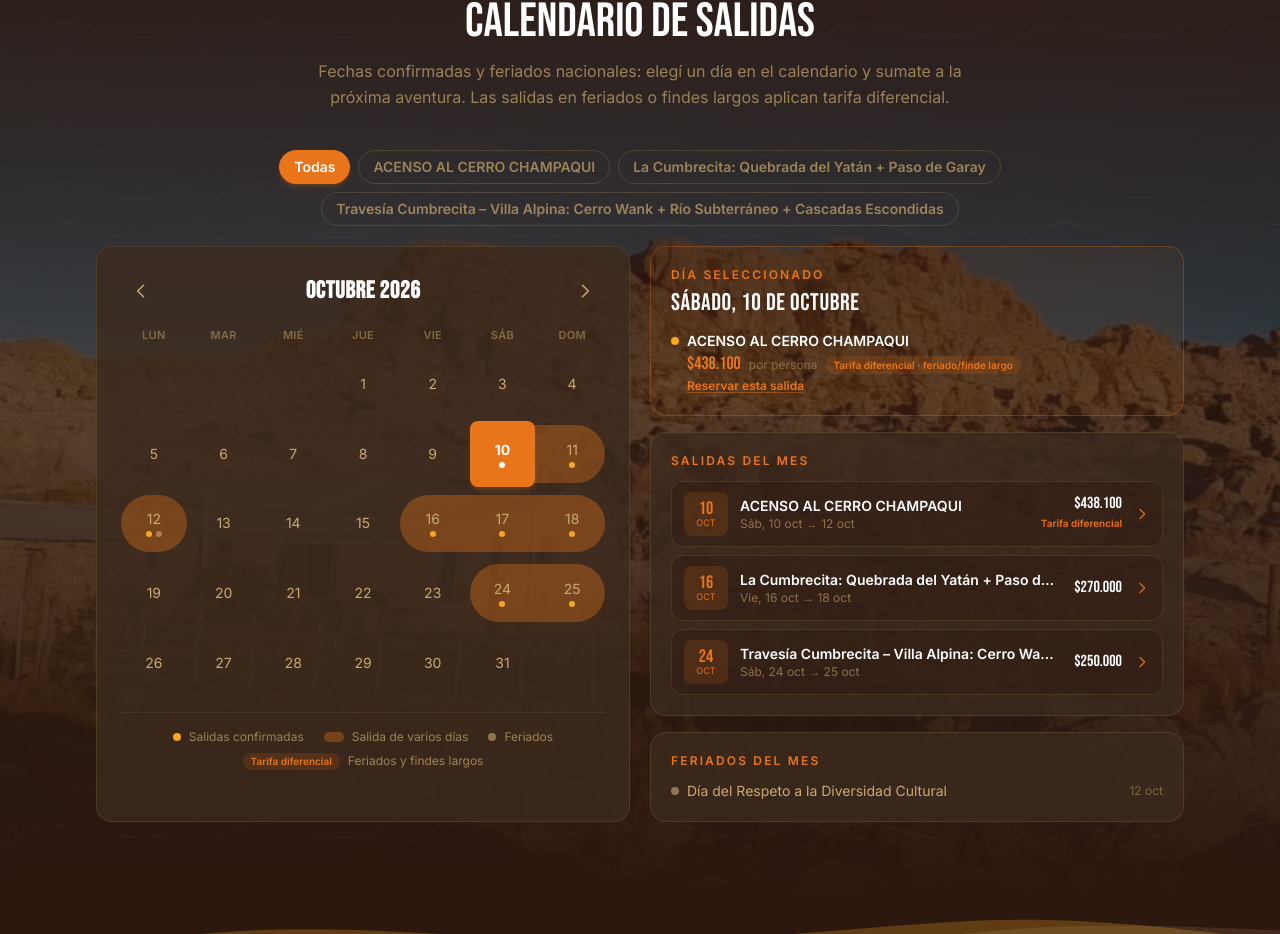
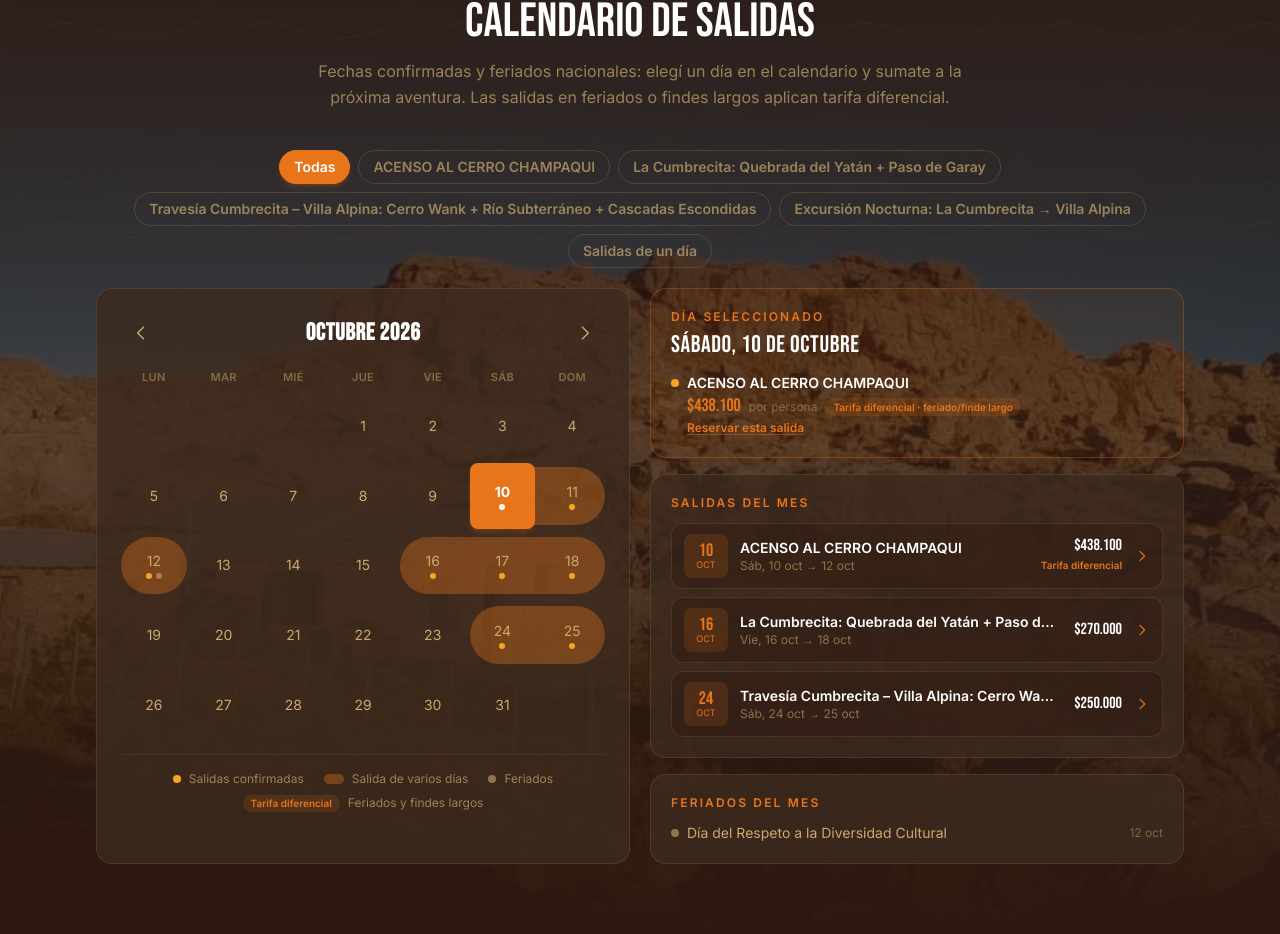
Before and after one commit to Alexis-Re/TrekkingCumbrecita, a Vue app: page / in a window 1280 px wide. Shown: the part 2163-3097 px from the top of the page. Built offline with nearby package versions, Linux system fonts and the light colour scheme.

Commit message:
feat: group day-trip dates in calendar

```diff
--- a/scripts/validate-tours.mjs
+++ b/scripts/validate-tours.mjs
@@ -1,5 +1,6 @@
 // Validación de congruencia de tours: node scripts/validate-tours.mjs
 import { tours } from '../src/data/tours.js'
+import { salidas, TIPO_SALIDA_DIA } from '../src/data/calendario.js'
 import { existsSync } from 'node:fs'
 import { resolve, dirname } from 'node:path'
 import { fileURLToPath } from 'node:url'
@@ -73,7 +74,50 @@ for (const t of tours) {
   if ('cupoMax' in t && (typeof t.cupoMax !== 'number' || t.cupoMax < 1)) errores.push(`${id}: cupoMax debe ser número positivo`)
 }
 
-console.log(`Tours: ${tours.length} | disponibles: ${tours.filter((t) => t.disponible).length}`)
+const slugsValidos = new Set(slugs)
+const salidasUnicas = new Set()
+
+function fechaISOValida(fecha) {
+  if (typeof fecha !== 'string' || !/^\d{4}-\d{2}-\d{2}$/.test(fecha)) return false
+  const [anio, mes, dia] = fecha.split('-').map(Number)
+  return new Date(Date.UTC(anio, mes - 1, dia)).toISOString().slice(0, 10) === fecha
+}
+
+for (const salida of salidas) {
+  if (!salida || typeof salida !== 'object') {
+    errores.push('calendario: cada salida debe ser un objeto')
+    continue
+  }
+
+  const fechaValida = fechaISOValida(salida.fecha)
+  if (!fechaValida) errores.push(`calendario: fecha inválida: "${salida.fecha}"`)
+
+  if (salida.tipo != null && salida.tipo !== TIPO_SALIDA_DIA) {
+    errores.push(`calendario ${salida.fecha}: tipo de salida desconocido: "${salida.tipo}"`)
+  }
+
+  if (salida.tipo === TIPO_SALIDA_DIA) {
+    if (salida.slug != null) errores.push(`calendario ${salida.fecha}: salida genérica no debe tener slug de tour`)
+    if (salida.fin != null) errores.push(`calendario ${salida.fecha}: salida de un día no debe tener fecha "fin"`)
+  } else if (!slugsValidos.has(salida.slug)) {
+    errores.push(`calendario ${salida.fecha}: tour inexistente para slug "${salida.slug}"`)
+  }
+
+  if (salida.fin != null) {
+    if (!fechaISOValida(salida.fin)) {
+      errores.push(`calendario ${salida.fecha}: fecha fin inválida: "${salida.fin}"`)
+    } else if (fechaValida && salida.fin < salida.fecha) {
+      errores.push(`calendario ${salida.fecha}: fecha fin anterior a la fecha de inicio`)
+    }
+  }
+
+  const tipoOslug = salida.tipo === TIPO_SALIDA_DIA ? TIPO_SALIDA_DIA : salida.slug
+  const claveUnica = `${salida.fecha}:${tipoOslug}`
+  if (salidasUnicas.has(claveUnica)) errores.push(`calendario ${salida.fecha}: salida duplicada (${tipoOslug})`)
+  salidasUnicas.add(claveUnica)
+}
+
+console.log(`Tours: ${tours.length} | disponibles: ${tours.filter((t) => t.disponible).length} | salidas de calendario: ${salidas.length}`)
 if (advertencias.length) console.log('\nAdvertencias:\n  ' + advertencias.join('\n  '))
 if (errores.length) {
   console.error('\nErrores:\n  ' + errores.join('\n  '))
--- a/src/data/calendario.js
+++ b/src/data/calendario.js
@@ -1,16 +1,19 @@
 import { feriadosDe } from './feriados.js'
+
+export const TIPO_SALIDA_DIA = 'salida-dia'
 
 // Salidas organizadas — única fuente de fechas para la sección Calendario.
 //
 // Formato de cada entrada:
-//   { fecha: 'YYYY-MM-DD', fin?: 'YYYY-MM-DD', slug: '<slug existente en tours.js>', nota?: String }
+//   Tour: { fecha: 'YYYY-MM-DD', fin?: 'YYYY-MM-DD', slug: '<slug existente en tours.js>' }
+//   Salida genérica de un día: { fecha: 'YYYY-MM-DD', tipo: TIPO_SALIDA_DIA }
 //
 // `fin` (opcional) = último día de una salida multiday. Si existe, la grilla marca
 // todos los días del rango y el panel del día muestra la salida en cualquiera de
 // ellos. Sin `fin` se marca solo el día de inicio.
 //
-// El nombre, imagen y precio se resuelven desde `src/data/tours.js` por `slug`,
-// así no se duplica información entre archivos.
+// El nombre, imagen y precio de los tours se resuelven desde `src/data/tours.js`.
+// Las salidas genéricas no tienen recorrido ni precio asignado: se consultan por WhatsApp.
 //
 // ⚠️ Cargar solo fechas REALES confirmadas. Los meses sin salidas quedan vacíos
 // a propósito: la sección muestra "Todavía no hay salidas cargadas para este mes".
@@ -20,13 +23,34 @@ export const salidas = [
   { fecha: '2026-10-10', fin: '2026-10-12', slug: 'champaqui' },
   { fecha: '2026-10-16', fin: '2026-10-18', slug: 'cumbrecita-quebrada-yatan-paso-garay' },
   { fecha: '2026-10-24', fin: '2026-10-25', slug: 'travesia-cumbrecita-villa-alpina' },
+
+  // Noviembre 2026 — feriado por el Día de la Soberanía Nacional: lunes 23/11
+  // Salidas genéricas de un día: recorrido y precio a consultar.
+  { fecha: '2026-11-02', tipo: TIPO_SALIDA_DIA },
+  { fecha: '2026-11-04', tipo: TIPO_SALIDA_DIA },
+  { fecha: '2026-11-06', fin: '2026-11-08', slug: 'champaqui' },
+  { fecha: '2026-11-09', tipo: TIPO_SALIDA_DIA },
+  { fecha: '2026-11-11', tipo: TIPO_SALIDA_DIA },
+  { fecha: '2026-11-13', fin: '2026-11-15', slug: 'champaqui' },
+  { fecha: '2026-11-16', tipo: TIPO_SALIDA_DIA },
+  { fecha: '2026-11-18', tipo: TIPO_SALIDA_DIA },
+  { fecha: '2026-11-20', tipo: TIPO_SALIDA_DIA },
+  { fecha: '2026-11-22', fin: '2026-11-23', slug: 'excursion-nocturna-cumbrecita-villa-alpina' },
+  { fecha: '2026-11-25', tipo: TIPO_SALIDA_DIA },
+  { fecha: '2026-11-27', tipo: TIPO_SALIDA_DIA },
 ]
 
 // Salidas de un mes ('YYYY-MM'), ordenadas por fecha.
-// `slug` opcional: filtra las salidas de un tour específico (null = todas).
-export function salidasDelMes(month, slug = null) {
+// `filtro` puede ser el slug de un tour, { tipo: 'salida-dia' } o null (todas).
+function coincideFiltro(salida, filtro) {
+  if (!filtro) return true
+  if (typeof filtro === 'string') return salida.slug === filtro
+  return salida.tipo === filtro.tipo
+}
+
+export function salidasDelMes(month, filtro = null) {
   return salidas
-    .filter((salida) => salida.fecha.startsWith(month) && (!slug || salida.slug === slug))
+    .filter((salida) => salida.fecha.startsWith(month) && coincideFiltro(salida, filtro))
     .sort((a, b) => a.fecha.localeCompare(b.fecha))
 }
 
@@ -58,10 +82,10 @@ function diasDeSalida(salida) {
 // pinte la banda que conecta las celdas.
 // `month` tiene formato 'YYYY-MM'. Si un día tiene dos feriados (fechas solapadas)
 // los nombres se unen con ' · '.
-// `slug` opcional: marca solo las salidas de un tour específico (usado por el
-// TourModal para mostrar únicamente las fechas de ese tour). Los feriados
-// nunca se filtran.
-export function marksDelMes(month, slug = null) {
+// `filtro` opcional: slug de un tour o { tipo: 'salida-dia' }. También acepta
+// null para todas las salidas. (TourModal sigue pasando el slug del tour.)
+// Los feriados nunca se filtran.
+export function marksDelMes(month, filtro = null) {
   const [anio, mes] = month.split('-').map(Number)
   const prefijo = `${anio}-${String(mes).padStart(2, '0')}`
   const marks = {}
@@ -73,7 +97,7 @@ export function marksDelMes(month, slug = null) {
   }
 
   for (const salida of salidas) {
-    if (slug && salida.slug !== slug) continue
+    if (!coincideFiltro(salida, filtro)) continue
     const multiday = Boolean(salida.fin && salida.fin > salida.fecha)
     // Marca todos los días del rango (multiday con `fin`), solo si caen en el mes.
     for (const dia of diasDeSalida(salida)) {
--- a/src/data/tours.js
+++ b/src/data/tours.js
@@ -571,7 +571,7 @@ export const tours = [
   },
   {
     nombre: 'Los Dos Gigantes: Cerro Champaquí + Cerro La Totora',
-    duracion: '2 días / 1 noche',
+    duracion: '3 días / 2 noches',
     dificultad: 'Media',
     terreno: 'Media',
     distancia: 'Alta',
--- a/src/sections/Calendario.vue
+++ b/src/sections/Calendario.vue
@@ -1,11 +1,12 @@
 <script setup>
 import { ref, computed, onMounted, onUnmounted } from 'vue'
 import CalendarGrid from '../components/CalendarGrid.vue'
-import { salidas, salidasDelMes, marksDelMes } from '../data/calendario.js'
+import { salidas, salidasDelMes, marksDelMes, TIPO_SALIDA_DIA } from '../data/calendario.js'
 import { feriadosDe } from '../data/feriados.js'
 import { tours } from '../data/tours.js'
 import { formatPrecio, ETIQUETA_TARIFA_DIFERENCIAL } from '../utils/format.js'
 import { evaluarRecargo, precioConRecargo } from '../utils/recargo.js'
+import { crearConsultaSalidaDia } from '../utils/whatsapp.js'
 import { useTourModal } from '../composables/useTourModal.js'
 
 const { abrirTour } = useTourModal()
@@ -40,31 +41,45 @@ const mes = ref(fechaInicial.slice(0, 7))
 const fechaSeleccionada = ref(fechaInicial)
 
 const tourPorSlug = new Map(tours.map((tour) => [tour.slug, tour]))
+const FILTRO_SALIDA_DIA = Object.freeze({ tipo: TIPO_SALIDA_DIA })
+const haySalidasDeUnDia = salidas.some((salida) => salida.tipo === TIPO_SALIDA_DIA)
 
 // Chips de filtro por tour: derivados de los slugs que tienen salidas cargadas
-// (sin duplicar datos). null = "Todas".
-const filtroSlug = ref(null)
-const toursConSalidas = [...new Set(salidas.map((salida) => salida.slug))].map((slug) => ({
+// (sin duplicar datos). También se ofrece el filtro de salidas genéricas de un día.
+// null = "Todas".
+const filtro = ref(null)
+const toursConSalidas = [...new Set(salidas.filter((salida) => salida.slug).map((salida) => salida.slug))].map((slug) => ({
   slug,
   nombre: tourPorSlug.get(slug)?.nombre ?? slug,
 }))
 
 // ¿La salida pasa por el filtro activo?
-const pasaFiltro = (salida) => !filtroSlug.value || salida.slug === filtroSlug.value
+const pasaFiltro = (salida) => {
+  if (!filtro.value) return true
+  if (filtro.value === FILTRO_SALIDA_DIA) return salida.tipo === TIPO_SALIDA_DIA
+  return salida.slug === filtro.value
+}
 
 // Tour activo en el filtro (null = Todas), para textos de estado vacío.
 const tourFiltrado = computed(() =>
-  filtroSlug.value ? tourPorSlug.get(filtroSlug.value) ?? null : null,
+  typeof filtro.value === 'string' ? tourPorSlug.get(filtro.value) ?? null : null,
 )
+const filtroSalidaDiaActivo = computed(() => filtro.value === FILTRO_SALIDA_DIA)
 
 // Marcas del mes, acotadas al tour filtrado (los feriados no se filtran).
-const marks = computed(() => marksDelMes(mes.value, filtroSlug.value))
+const marks = computed(() => marksDelMes(mes.value, filtro.value))
 
 // Agrega tour + evaluación del recargo (+18,4% en feriados / findes largos)
 // calculado sobre el rango completo de la salida (fecha → fin).
 const enriquecer = (salida) => {
   const tour = tourPorSlug.get(salida.slug)
-  return { ...salida, tour, recargo: evaluarRecargo(salida.fecha, salida.fin) }
+  const esSalidaDia = salida.tipo === TIPO_SALIDA_DIA
+  return {
+    ...salida,
+    tour,
+    esSalidaDia,
+    recargo: esSalidaDia ? { aplica: false, motivos: [] } : evaluarRecargo(salida.fecha, salida.fin),
+  }
 }
 
 // Precio a mostrar: final con recargo cuando aplica, si no el base.
@@ -74,7 +89,20 @@ function precioDe(salida) {
   return salida.recargo.aplica ? precioConRecargo(base) : base
 }
 
-const salidasMes = computed(() => salidasDelMes(mes.value, filtroSlug.value).map(enriquecer))
+const salidasMes = computed(() => salidasDelMes(mes.value, filtro.value).map(enriquecer))
+const salidasConfirmadasMes = computed(() => salidasMes.value.filter((salida) => !salida.esSalidaDia))
+const salidasDiaMes = computed(() => salidasMes.value.filter((salida) => salida.esSalidaDia))
+const salidasDiaAgrupadas = computed(() => {
+  const grupos = new Map()
+
+  for (const salida of salidasDiaMes.value) {
+    const dia = diaSemanaCorto(salida.fecha)
+    if (!grupos.has(dia)) grupos.set(dia, [])
+    grupos.get(dia).push(salida)
+  }
+
+  return [...grupos].map(([dia, fechas]) => ({ dia, fechas }))
+})
 
 const feriadosMes = computed(() => {
   const anio = Number(mes.value.slice(0, 4))
@@ -165,20 +193,20 @@ onUnmounted(() => observer?.disconnect())
         </p>
       </div>
 
-      <!-- Filtro por tour: solo se marcan/listan las salidas del tour elegido -->
+      <!-- Filtro por tour o tipo de salida -->
       <div
         class="mb-5 flex flex-wrap items-center justify-center gap-2"
         role="group"
-        aria-label="Filtrar salidas por tour"
+        aria-label="Filtrar salidas"
       >
         <button
           type="button"
           class="rounded-full border px-3.5 py-1.5 text-xs font-sans font-semibold transition-all duration-300 focus-visible:outline focus-visible:outline-2 focus-visible:outline-offset-2 focus-visible:outline-brand-orange md:text-sm"
-          :class="filtroSlug === null
+          :class="filtro === null
             ? 'border-brand-orange bg-brand-orange text-brand-white shadow-md shadow-brand-orange/20'
             : 'border-brand-cream/20 text-brand-cream/70 hover:border-brand-orange/50 hover:text-brand-white'"
-          :aria-pressed="filtroSlug === null"
-          @click="filtroSlug = null"
+          :aria-pressed="filtro === null"
+          @click="filtro = null"
         >
           Todas
         </button>
@@ -187,13 +215,25 @@ onUnmounted(() => observer?.disconnect())
           :key="tour.slug"
           type="button"
           class="rounded-full border px-3.5 py-1.5 text-xs font-sans font-semibold transition-all duration-300 focus-visible:outline focus-visible:outline-2 focus-visible:outline-offset-2 focus-visible:outline-brand-orange md:text-sm"
-          :class="filtroSlug === tour.slug
+          :class="filtro === tour.slug
             ? 'border-brand-orange bg-brand-orange text-brand-white shadow-md shadow-brand-orange/20'
             : 'border-brand-cream/20 text-brand-cream/70 hover:border-brand-orange/50 hover:text-brand-white'"
-          :aria-pressed="filtroSlug === tour.slug"
-          @click="filtroSlug = tour.slug"
+          :aria-pressed="filtro === tour.slug"
+          @click="filtro = tour.slug"
         >
           {{ tour.nombre }}
+        </button>
+        <button
+          v-if="haySalidasDeUnDia"
+          type="button"
+          class="rounded-full border px-3.5 py-1.5 text-xs font-sans font-semibold transition-all duration-300 focus-visible:outline focus-visible:outline-2 focus-visible:outline-offset-2 focus-visible:outline-brand-orange md:text-sm"
+          :class="filtroSalidaDiaActivo
+            ? 'border-brand-orange bg-brand-orange text-brand-white shadow-md shadow-brand-orange/20'
+            : 'border-brand-cream/20 text-brand-cream/70 hover:border-brand-orange/50 hover:text-brand-white'"
+          :aria-pressed="filtroSalidaDiaActivo"
+          @click="filtro = FILTRO_SALIDA_DIA"
+        >
+          Salidas de un día
         </button>
       </div>
 
@@ -250,13 +290,16 @@ onUnmounted(() => observer?.disconnect())
             <ul v-if="salidasDelDia.length" class="space-y-2">
               <li
                 v-for="salida in salidasDelDia"
-                :key="`${salida.fecha}-${salida.slug}`"
+                :key="`${salida.fecha}-${salida.slug ?? salida.tipo}`"
                 class="flex items-start gap-2 text-sm text-brand-white"
               >
                 <span class="mt-1.5 h-2 w-2 shrink-0 rounded-full bg-brand-gold" aria-hidden="true"></span>
                 <span class="min-w-0 flex-1">
-                  <span class="block font-semibold">{{ salida.tour?.nombre ?? salida.slug }}</span>
-                  <span class="mt-1 flex flex-wrap items-baseline gap-x-2 gap-y-1">
+                  <span class="block font-semibold">{{ salida.esSalidaDia ? 'Salida de un día' : salida.tour?.nombre ?? salida.slug }}</span>
+                  <span v-if="salida.esSalidaDia" class="mt-1 block text-xs text-brand-cream/60">
+                    Recorrido y precio a consultar
+                  </span>
+                  <span v-else class="mt-1 flex flex-wrap items-baseline gap-x-2 gap-y-1">
                     <span class="font-heading text-lg leading-none text-brand-orange">
                       {{ formatPrecio(precioDe(salida)) || 'Consultar precio' }}
                     </span>
@@ -268,7 +311,17 @@ onUnmounted(() => observer?.disconnect())
                       {{ ETIQUETA_TARIFA_DIFERENCIAL }} · feriado/finde largo
                     </span>
                   </span>
+                  <a
+                    v-if="salida.esSalidaDia"
+                    :href="crearConsultaSalidaDia(salida.fecha)"
+                    target="_blank"
+                    rel="noopener noreferrer"
+                    class="mt-1 inline-block font-sans text-xs font-semibold text-brand-orange underline decoration-brand-orange/40 underline-offset-2 transition-colors hover:text-brand-gold focus-visible:outline focus-visible:outline-2 focus-visible:outline-offset-2 focus-visible:outline-brand-orange"
+                  >
+                    Consultar salida
+                  </a>
                   <button
+                    v-else
                     type="button"
                     class="mt-1 font-sans text-xs font-semibold text-brand-orange underline decoration-brand-orange/40 underline-offset-2 transition-colors hover:text-brand-gold focus-visible:outline focus-visible:outline-2 focus-visible:outline-offset-2 focus-visible:outline-brand-orange"
                     @click="abrirTour(salida.tour, { fecha: salida.fecha, fin: salida.fin })"
@@ -299,7 +352,10 @@ onUnmounted(() => observer?.disconnect())
             </ul>
 
             <p v-if="!salidasDelDia.length && !feriadosDelDia.length" class="text-sm leading-relaxed text-brand-cream/70">
-              <template v-if="tourFiltrado">
+              <template v-if="filtroSalidaDiaActivo">
+                No hay una salida de un día programada para esta fecha. Probá con otro día o sacá el filtro para ver todas las salidas.
+              </template>
+              <template v-else-if="tourFiltrado">
                 {{ tourFiltrado.nombre }} no sale este día. Probá con otro día o sacá el filtro para ver todas las salidas.
               </template>
               <template v-else>
@@ -316,8 +372,9 @@ onUnmounted(() => observer?.disconnect())
               Salidas del mes
             </p>
 
-            <ul v-if="salidasMes.length" class="space-y-2">
-              <li v-for="salida in salidasMes" :key="`${salida.fecha}-${salida.slug}`">
+            <div v-if="salidasMes.length" class="space-y-3">
+              <ul v-if="salidasConfirmadasMes.length" class="space-y-2">
+                <li v-for="salida in salidasConfirmadasMes" :key="`${salida.fecha}-${salida.slug}`">
                   <button
                     type="button"
                     class="group flex w-full items-center gap-3 rounded-xl border border-brand-cream/15 bg-brand-dark/40 px-3 py-2.5 text-left transition-all duration-300 hover:border-brand-orange/50 hover:bg-brand-orange/10 focus-visible:outline focus-visible:outline-2 focus-visible:outline-offset-2 focus-visible:outline-brand-orange"
@@ -362,13 +419,59 @@ onUnmounted(() => observer?.disconnect())
                 </li>
               </ul>
 
+              <div
+                v-if="salidasDiaAgrupadas.length"
+                class="rounded-xl border border-brand-orange/20 bg-brand-dark/35 p-3 md:p-4"
+              >
+                <div class="mb-3 flex flex-wrap items-center justify-between gap-x-3 gap-y-1">
+                  <div>
+                    <p class="text-sm font-semibold text-brand-white">Posibles salidas de un día</p>
+                    <p class="text-xs text-brand-cream/60">Recorrido y precio a consultar</p>
+                  </div>
+                  <span class="rounded-full bg-brand-orange/15 px-2.5 py-1 text-[10px] font-semibold text-brand-orange">
+                    {{ salidasDiaMes.length }} {{ salidasDiaMes.length === 1 ? 'fecha' : 'fechas' }}
+                  </span>
+                </div>
+
+                <div class="space-y-2">
+                  <div v-for="grupo in salidasDiaAgrupadas" :key="grupo.dia" class="flex items-center gap-2.5">
+                    <span class="w-8 shrink-0 text-xs font-semibold text-brand-cream/60">{{ grupo.dia }}</span>
+                    <div class="flex flex-wrap gap-1.5">
+                      <a
+                        v-for="salida in grupo.fechas"
+                        :key="salida.fecha"
+                        :href="crearConsultaSalidaDia(salida.fecha)"
+                        target="_blank"
+                        rel="noopener noreferrer"
+                        :aria-label="`Consultar salida de un día del ${diaCorto(salida.fecha)}`"
+                        :title="`Consultar salida del ${diaCorto(salida.fecha)}`"
+                        class="inline-flex h-8 min-w-8 items-center justify-center rounded-lg border border-brand-orange/25 bg-brand-orange/10 px-2 text-xs font-semibold text-brand-orange transition-colors hover:border-brand-orange/50 hover:bg-brand-orange/20 focus-visible:outline focus-visible:outline-2 focus-visible:outline-offset-2 focus-visible:outline-brand-orange"
+                      >
+                        {{ parsear(salida.fecha).getDate() }}
+                      </a>
+                    </div>
+                  </div>
+                </div>
+              </div>
+            </div>
+
             <p v-else class="text-sm leading-relaxed text-brand-cream/70">
-              <template v-if="tourFiltrado">
+              <template v-if="filtroSalidaDiaActivo">
+                No hay salidas de un día cargadas para este mes.
+                <button
+                  type="button"
+                  class="font-semibold text-brand-orange underline underline-offset-2 hover:text-brand-gold"
+                  @click="filtro = null"
+                >
+                  Ver todas las salidas
+                </button>
+              </template>
+              <template v-else-if="tourFiltrado">
                 {{ tourFiltrado.nombre }} no tiene salidas cargadas para este mes.
                 <button
                   type="button"
                   class="font-semibold text-brand-orange underline underline-offset-2 hover:text-brand-gold"
-                  @click="filtroSlug = null"
+                  @click="filtro = null"
                 >
                   Ver todas las salidas
                 </button>
--- a/src/utils/whatsapp.js
+++ b/src/utils/whatsapp.js
@@ -57,3 +57,8 @@ export function crearConsultaTour(tour) {
   const mensaje = `Hola Rober, quiero consultar por el trekking ${tour.nombre}.`
   return `https://wa.me/${WHATSAPP_NUMBER}?text=${encodeURIComponent(mensaje)}`
 }
+
+export function crearConsultaSalidaDia(fecha) {
+  const mensaje = `Hola Rober, quiero consultar por una salida de un día para el ${fechaCompleta(fecha)}. ¿Qué recorrido se realiza y cuál es el precio?`
+  return `https://wa.me/${WHATSAPP_NUMBER}?text=${encodeURIComponent(mensaje)}`
+}
```
Lines whose indentation alone changed are shown as unchanged.
